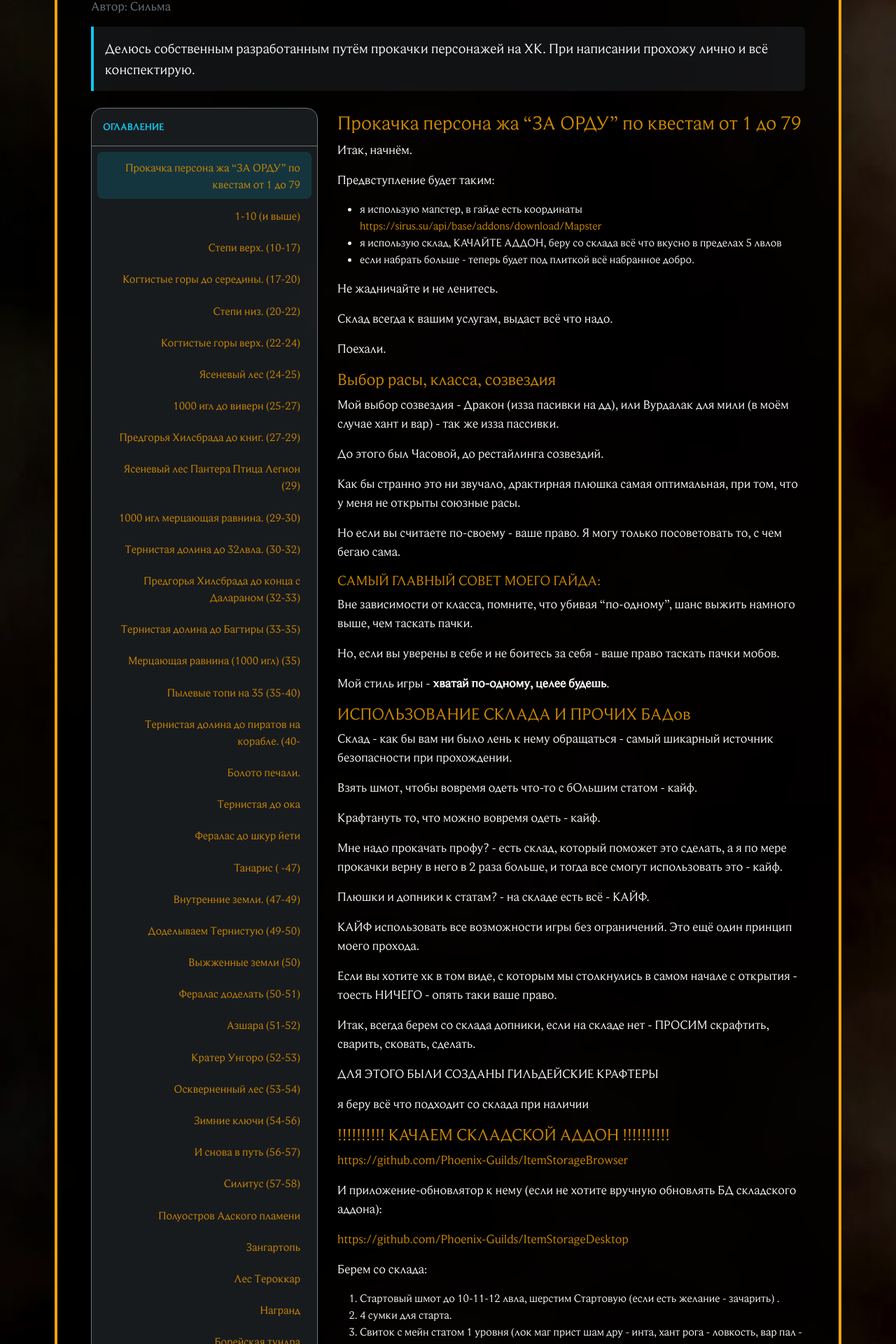
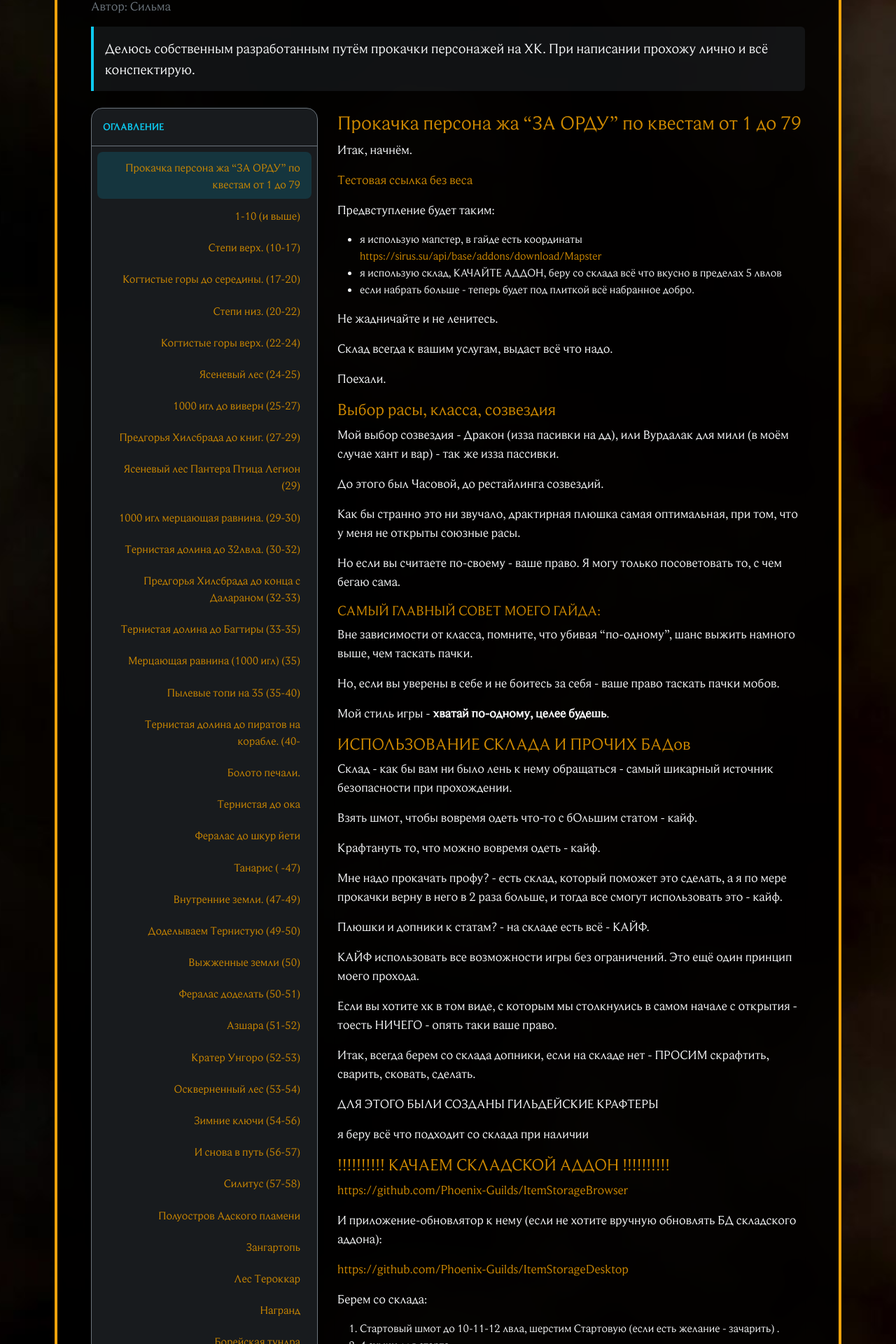
Before and after one commit to Phoenix-Guilds/phoenix-guilds.github.io, a Jekyll site: the page built from _guides/gayd-po-prokachke-hk-ot-silmy.md, in a window 1280 px wide. Shown: the part 612-2532 px from the top of the page at 70% size. Built offline with Jekyll 4.4.1, drawn with Linux system fonts in a browser that asks for light colours; nearby versions of some CDN libraries; library files that are not in the unit come from our copies.

Commit message:
Update Гайды “gayd-po-prokachke-hk-ot-silmy”

```diff
--- a/_guides/gayd-po-prokachke-hk-ot-silmy.md
+++ b/_guides/gayd-po-prokachke-hk-ot-silmy.md
@@ -9,6 +9,8 @@ description: |-
 ### Прокачка персона жа "ЗА ОРДУ" по квестам от 1 до 79
 
 Итак, начнём.
+
+[Тестовая ссылка без веса](https://something.else){: rel="nofollow noopener" target="_blank"}
 
 Предвступление будет таким:
 
```
